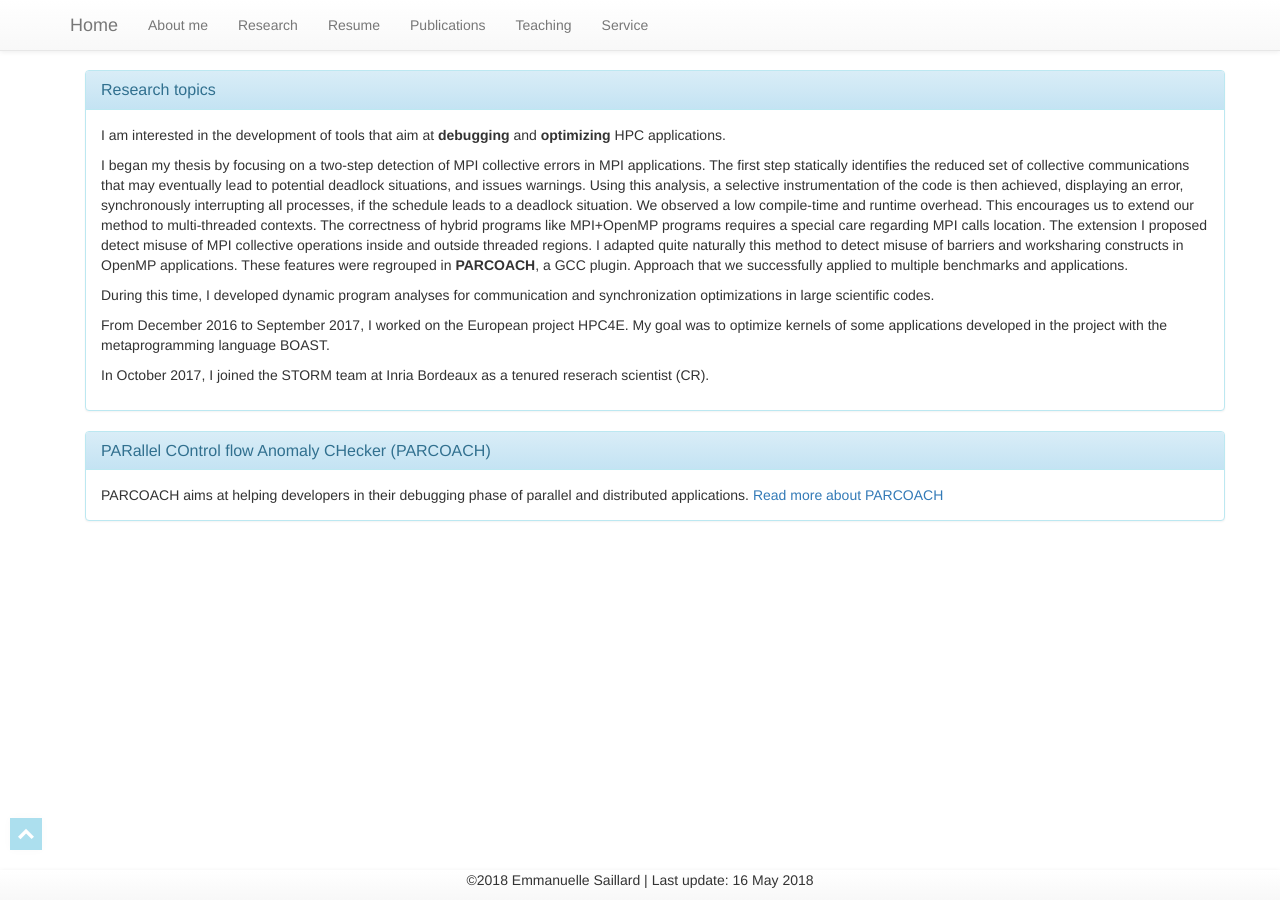
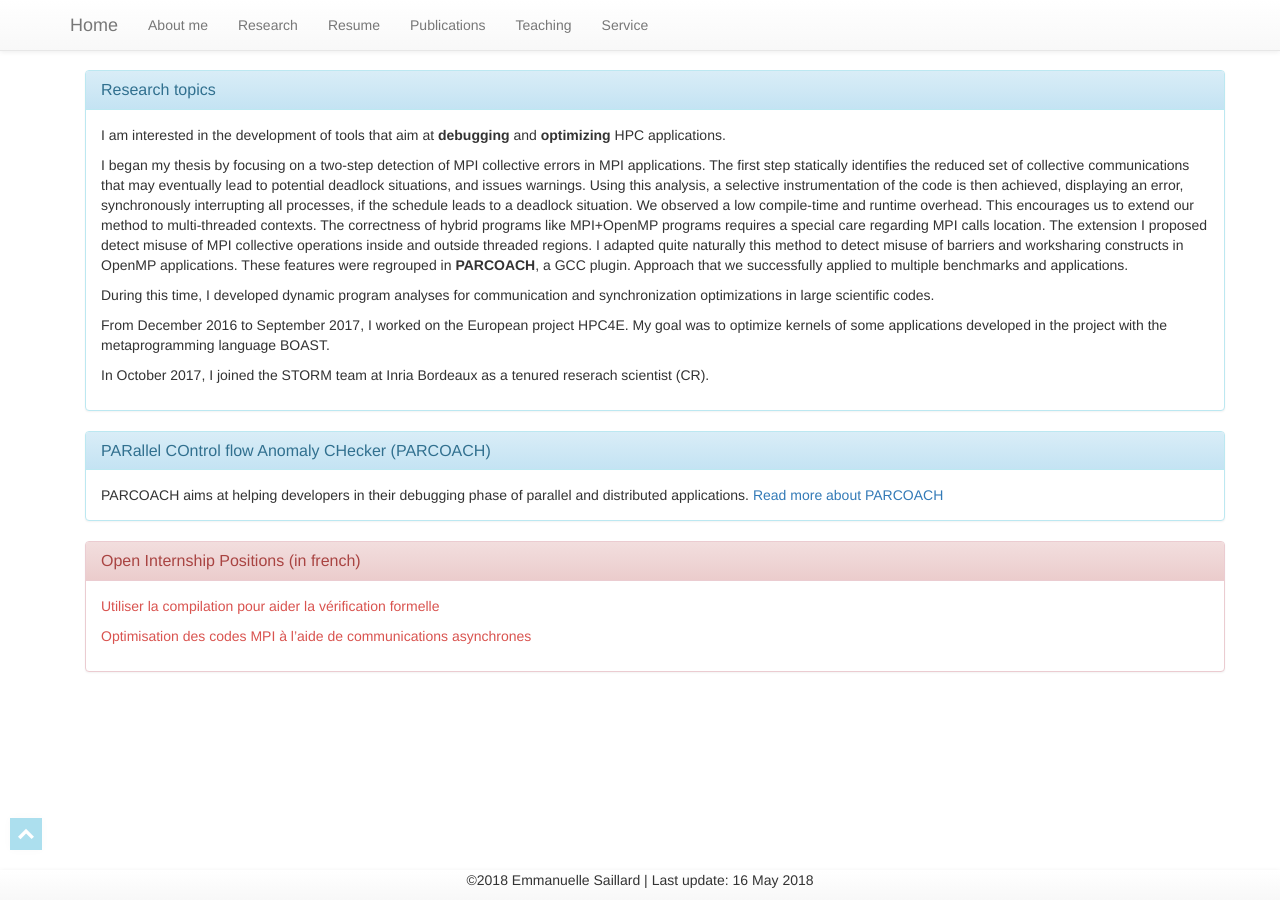
Before and after one commit to esaillar/manou, a Jekyll site: the page built from research.md, in a window 1280 px wide. Built offline with Jekyll 4.4.1, drawn with Linux system fonts in a browser that asks for light colours.

Commit message:
General update + open positions

```diff
--- a/css/main.scss
+++ b/css/main.scss
@@ -55,6 +55,18 @@ body {
   }
 }
 
+.panel-heading .accordion-toggle:after {
+  /* symbol for "opening" panels */
+  font-family: 'Glyphicons Halflings';
+  content: "\e114";
+  float: right;
+  color: #428bca;
+}
+
+.panel-heading .accordion-toggle.collapsed:after {
+  /* symbol for "collapsed" panels */
+  content: "\e080";
+}
 
 
 .prof-picture {
--- a/research.md
+++ b/research.md
@@ -42,3 +42,13 @@ PARCOACH aims at helping developers in their debugging phase of parallel and dis
 
   </div>
 </div>
+
+<div class="panel panel-danger" markdown="1">
+  <div class="panel-heading">
+    <h3 class="panel-title">Open Internship Positions (in french)</h3>
+  </div>
+  <div class="panel-body">
+<p  markdown="1"><a href="https://team.inria.fr/storm/sujet-de-stage-2018-utiliser-la-compilation-pour-aider-la-verification-formelle/" target="_blank"><font color="#d9534f">Utiliser la compilation pour aider la vérification formelle </font></a></p>
+<p  markdown="1"><a href="https://team.inria.fr/storm/sujet-de-stage-2018-optimisation-des-codes-mpi-a-laide-de-communications-asynchrones/" target="_blank"><font color="#d9534f">Optimisation des codes MPI à l’aide de communications asynchrones </font></a></p>
+  </div>
+</div>
```
Also changed, not shown: index.md (+1 -1 lines), publications.md (+9 -7 lines), resume.md (+12 -4 lines), service.md (+3 -3 lines), Gemfile.lock.
